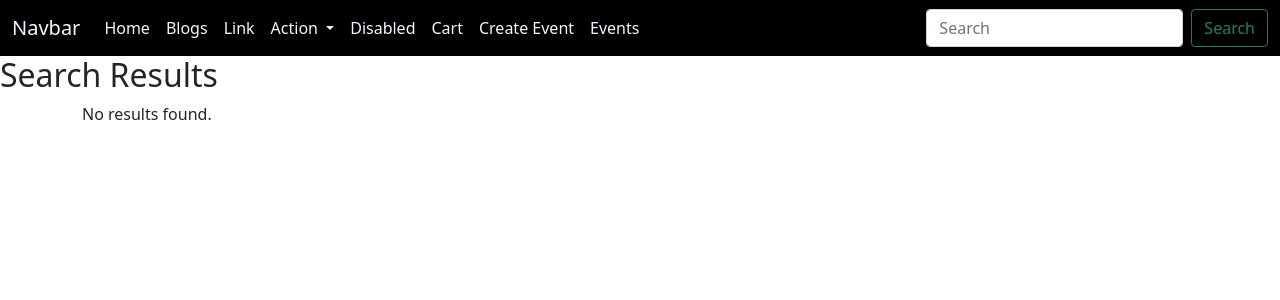
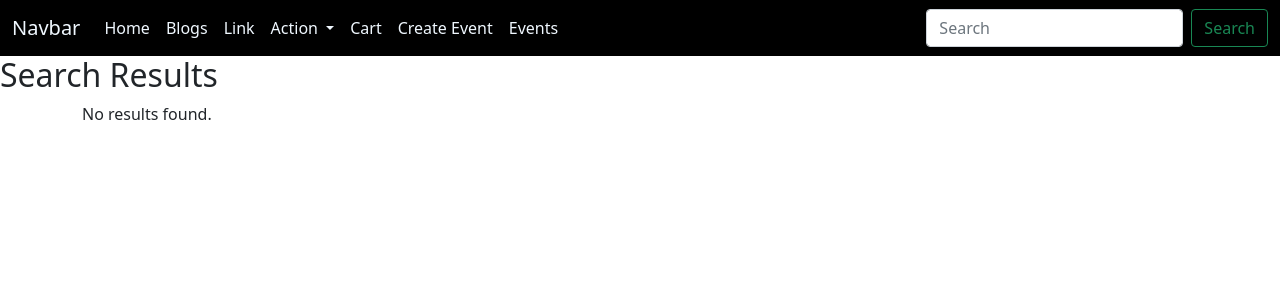
Before and after one commit to ahan-ing/CSE470_project, a Flask app: page /search in a window 1280 px wide. Shown: the top 300 px of the page. Run offline with Flask 3, Linux system fonts and the light colour scheme; some libraries are stand-ins or nearby versions.

Commit message:
search, payment

```diff
--- a/templates/base.html
+++ b/templates/base.html
@@ -95,13 +95,7 @@
                 </li>
               </ul>
             </li>
-            <li class="nav-item">
-              <a
-                class="nav-link disabled"
-                aria-disabled="true"
-                style="color: aliceblue"
-                >Disabled</a
-              >
+
             </li>
             <li class="nav-item">
               <a
```
Also changed, not shown: instance/test.db, templates/search_results.html (line endings or trailing spaces).
